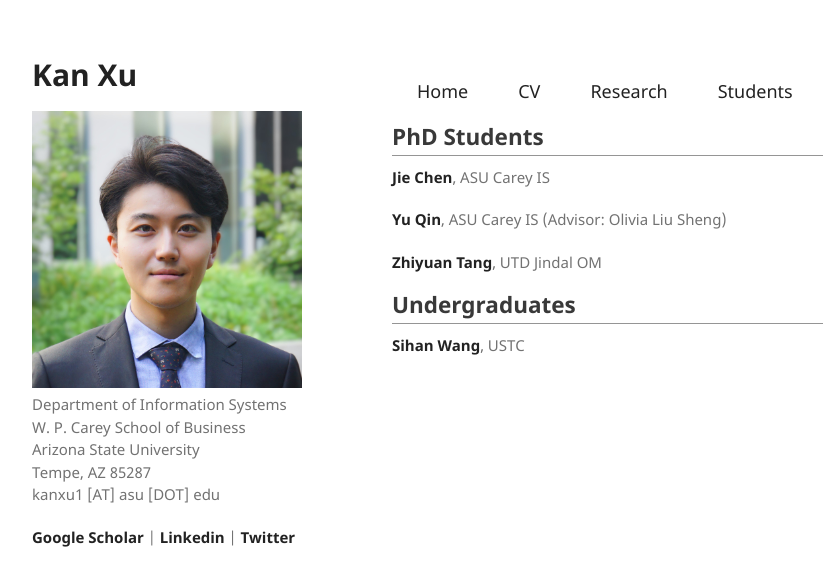
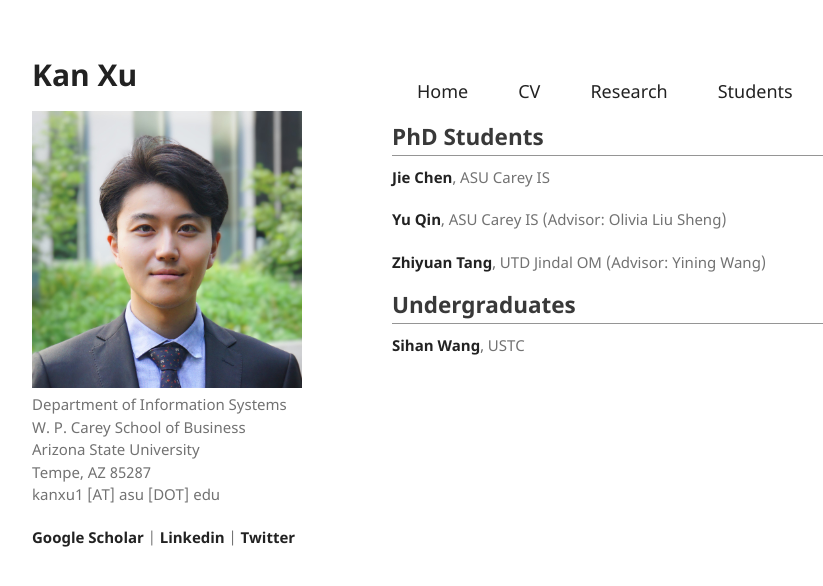
Before and after one commit to kanxu526/kanxu526.github.io, a Jekyll site: the page built from student.md, in a window 1280 px wide. Shown: the top 586 px of the page, without its empty margins (178-1001 px from the left). Built offline with Jekyll 4.4.1, drawn with Linux system fonts in a browser that asks for light colours.

Commit message:
Update student.md

```diff
--- a/student.md
+++ b/student.md
@@ -15,7 +15,7 @@ layout: default
 
 <p><a href="https://yuqin.tech/">Yu Qin</a>, ASU Carey IS (Advisor: Olivia Liu Sheng)</p>
 
-<p><a href="https://tangzyer.github.io/site/">Zhiyuan Tang</a>, UTD Jindal OM</p>
+<p><a href="https://tangzyer.github.io/site/">Zhiyuan Tang</a>, UTD Jindal OM (Advisor: Yining Wang)</p>
 
 <h2>Undergraduates</h2>
 
```
